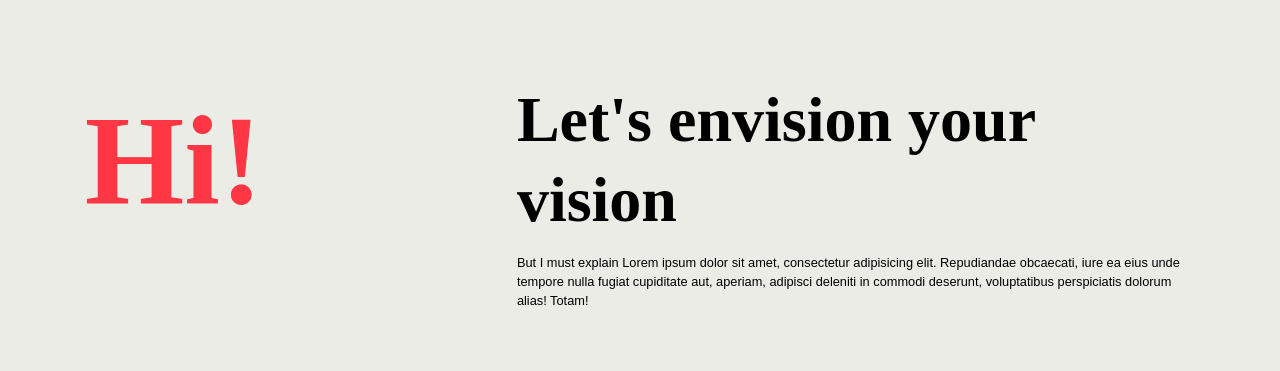
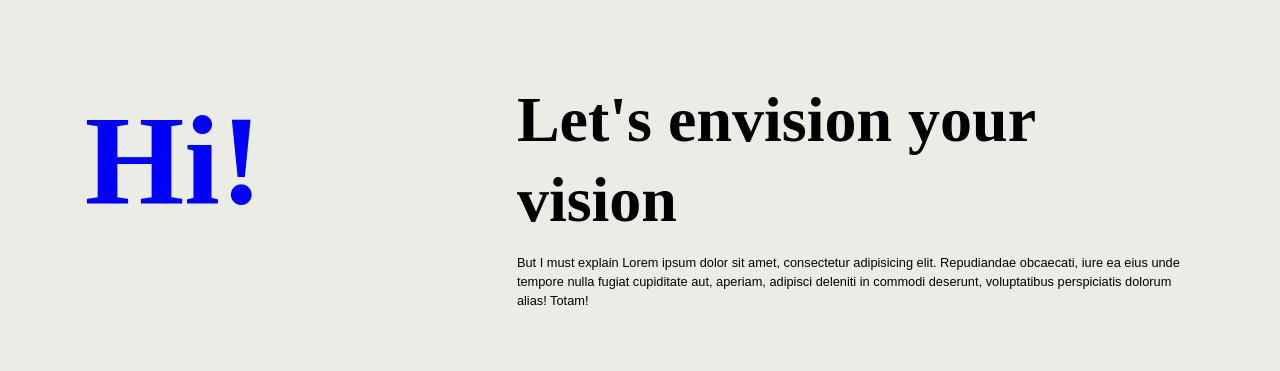
Before and after one commit to emilrcom/personal, a plain HTML site: page index.html in a window 1280 px wide. Drawn offline with Linux system fonts and the light colour scheme; a web font is replaced by a local one.

Commit message:
netlify test

```diff
--- a/css/scss/typography.scss
+++ b/css/scss/typography.scss
@@ -25,7 +25,8 @@ h1, h2, h3, h4, h5, h6 {
 h1 {
 	font-size: 10rem;
 	margin-bottom: 1em;
-	color: $primary-color;
+	// color: $primary-color;
+	color: blue;
 }
 h2 {
 	font-size: 7.5rem;
```
Also changed, not shown: css/style.css.
